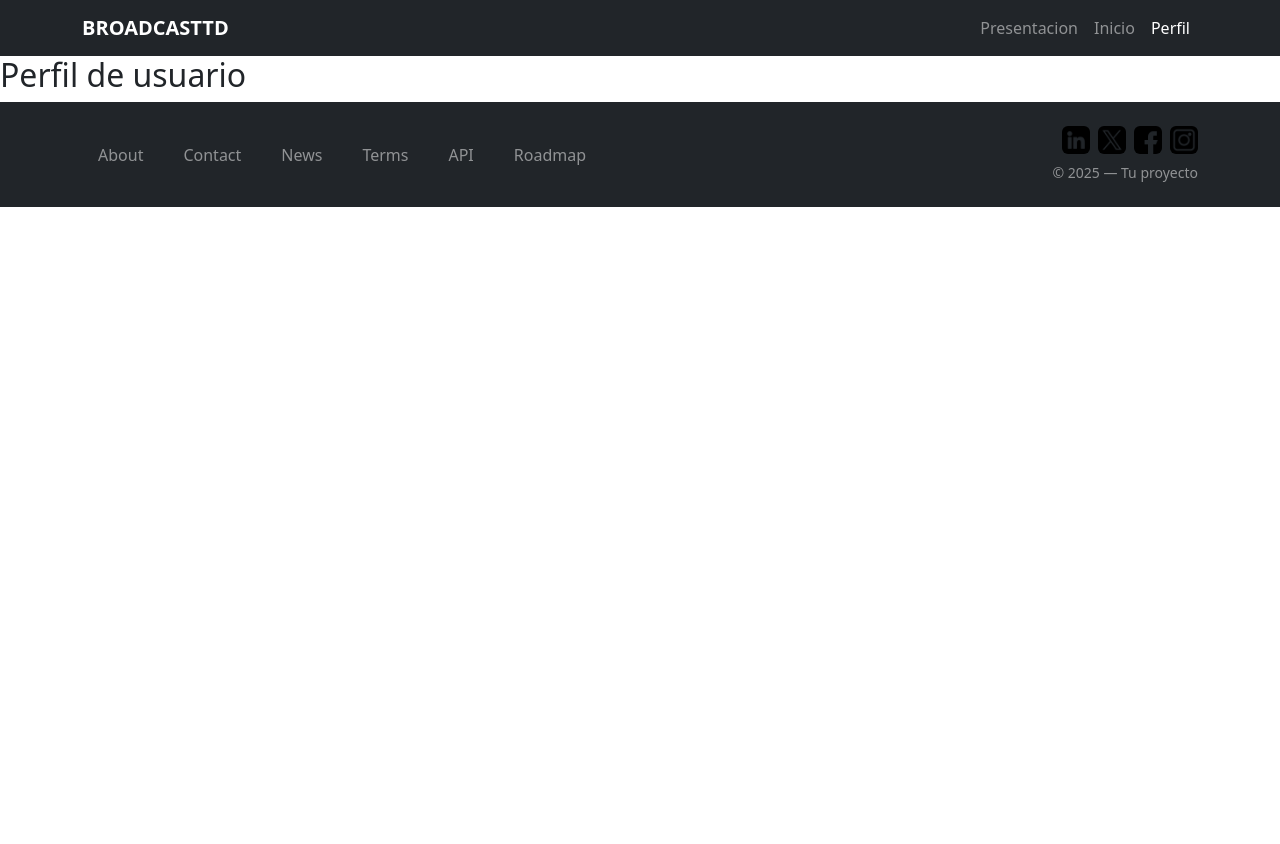
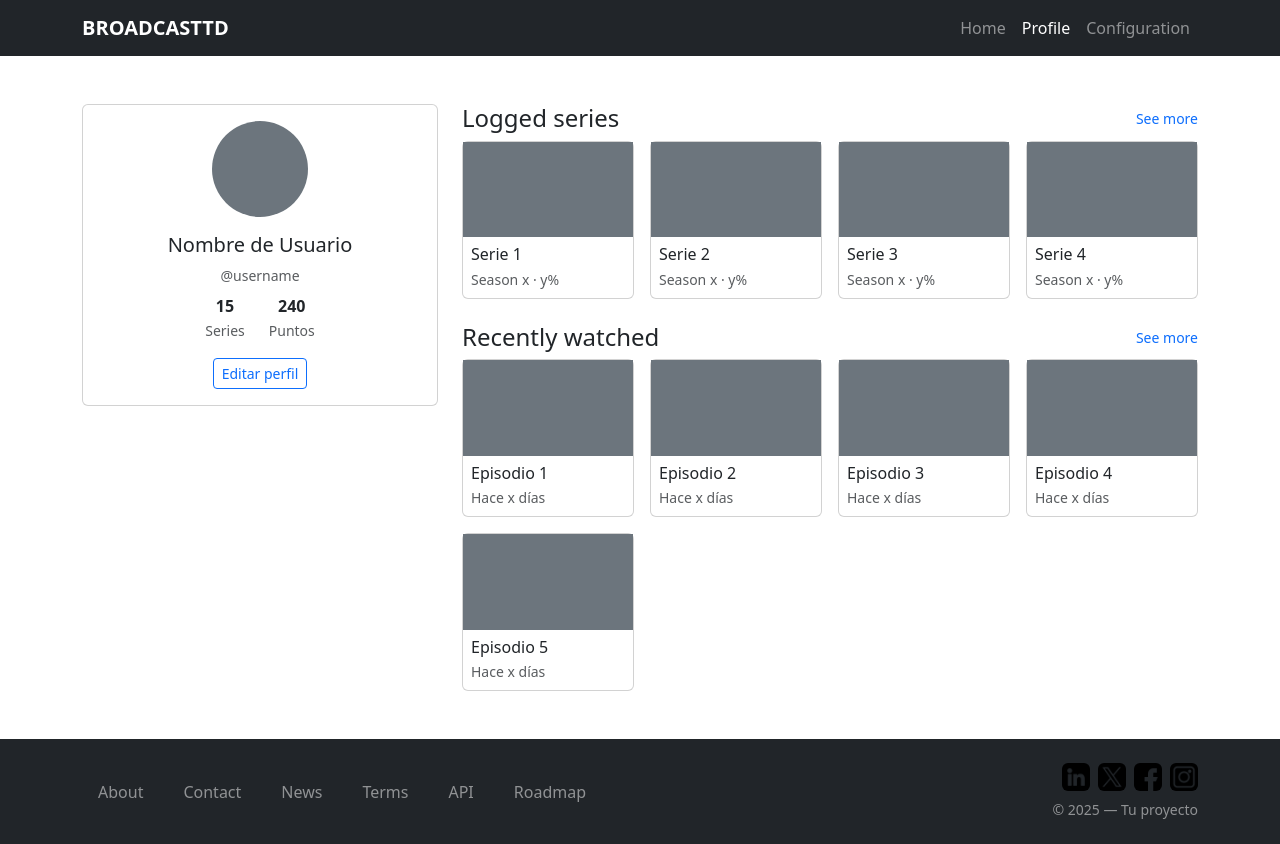
Before and after one commit to arodovi852/ProyectoIntermodularGrupal, a React (Vite) app in the folder frontend/: page /Profile in a window 1280 px wide. Before the commit the page ends 800 px from the top, so only its background shows below. Built offline with nearby package versions, Linux system fonts and the light colour scheme.

Commit message:
Renombrar componentes y actualizar rutas en la aplicación

```diff
--- a/frontend/src/components/Header.jsx
+++ b/frontend/src/components/Header.jsx
@@ -31,18 +31,7 @@ function Header() {
                     isActive ? "nav-link active text-white" : "nav-link text-white-50"
                   }
                 >
-                  Presentacion
-                </NavLink>
-              </li>
-
-              <li className="nav-item">
-                <NavLink
-                  to="/Home"
-                  className={({ isActive }) =>
-                    isActive ? "nav-link active text-white" : "nav-link text-white-50"
-                  }
-                >
-                  Inicio
+                  Home
                 </NavLink>
               </li>
 
@@ -53,7 +42,18 @@ function Header() {
                     isActive ? "nav-link active text-white" : "nav-link text-white-50"
                   }
                 >
-                  Perfil
+                  Profile
+                </NavLink>
+              </li>
+
+              <li className="nav-item">
+                <NavLink
+                  to="/Configuration"
+                  className={({ isActive }) =>
+                    isActive ? "nav-link active text-white" : "nav-link text-white-50"
+                  }
+                >
+                  Configuration
                 </NavLink>
               </li>
             </ul>
--- a/frontend/src/pages/Configuration.jsx
+++ b/frontend/src/pages/Configuration.jsx
@@ -1,7 +1,7 @@
 function Configuration() {
     return (
         <div>
-            <h1>Inicio</h1>
+            <h1>Configuration</h1>
         </div>
     )
 }
--- a/frontend/src/pages/Profile.jsx
+++ b/frontend/src/pages/Profile.jsx
@@ -1,9 +1,88 @@
+import { NavLink } from "react-router-dom";
+
 function Profile() {
-    return (
-        <div>
-            <h2>Perfil de usuario</h2>
-        </div>
-    )
+  return (
+    <main className="container py-5">
+      <div className="row g-4">
+        <aside className="col-12 col-md-4">
+          <div className="card">
+            <div className="card-body text-center">
+              <div
+                className="rounded-circle bg-secondary mb-3 mx-auto"
+                style={{ width: 96, height: 96 }}
+                aria-hidden="true"
+              />
+              <h5 className="card-title">Nombre de Usuario</h5>
+              <p className="text-muted small mb-2">@username</p>
+
+              <div className="d-flex justify-content-center gap-4 mb-3">
+                <div className="text-center">
+                  <div className="fw-bold">15</div>
+                  <small className="text-muted">Series</small>
+                </div>
+                <div className="text-center">
+                  <div className="fw-bold">240</div>
+                  <small className="text-muted">Puntos</small>
+                </div>
+              </div>
+
+              <NavLink to="/EditProfile" className="btn btn-outline-primary btn-sm">
+                Editar perfil
+              </NavLink>
+            </div>
+          </div>
+        </aside>
+
+        <section className="col-12 col-md-8">
+          <div className="mb-4">
+            <div className="d-flex justify-content-between align-items-center mb-2">
+              <h4 className="mb-0">Logged series</h4>
+              <NavLink to="/Logged" className="small text-decoration-none">
+                See more
+              </NavLink>
+            </div>
+
+            <div className="row g-3">
+              {Array.from({ length: 4 }).map((_, i) => (
+                <article key={i} className="col-6 col-md-3">
+                  <div className="card h-100">
+                    <div className="ratio ratio-16x9 bg-secondary" />
+                    <div className="card-body p-2">
+                      <h6 className="card-title mb-1">Serie {i + 1}</h6>
+                      <p className="small text-muted mb-0">Season x · y%</p>
+                    </div>
+                  </div>
+                </article>
+              ))}
+            </div>
+          </div>
+
+          <div>
+            <div className="d-flex justify-content-between align-items-center mb-2">
+              <h4 className="mb-0">Recently watched</h4>
+              <NavLink to="/Recently" className="small text-decoration-none">
+                See more
+              </NavLink>
+            </div>
+
+            <div className="row g-3">
+              {Array.from({ length: 5 }).map((_, i) => (
+                <article key={`r-${i}`} className="col-6 col-md-4 col-lg-3">
+                  <div className="card h-100">
+                    <div className="ratio ratio-16x9 bg-secondary" />
+                    <div className="card-body p-2">
+                      <h6 className="card-title mb-1">Episodio {i + 1}</h6>
+                      <p className="small text-muted mb-0">Hace x días</p>
+                    </div>
+                  </div>
+                </article>
+              ))}
+            </div>
+          </div>
+        </section>
+      </div>
+    </main>
+  );
 }
 
-export default Profile
+export default Profile;
--- a/frontend/src/router/Router.jsx
+++ b/frontend/src/router/Router.jsx
@@ -1,5 +1,5 @@
 import { createBrowserRouter } from "react-router";
-import Home from "../pages/Configuration.jsx";
+import Home from "../pages/Home.jsx";
 import Login from "../pages/Login.jsx";
 import Register from "../pages/Register.jsx";
 import LayoutRoot from "../layouts/LayoutRoot.jsx";
```
Also changed, not shown: frontend/src/pages/Item.jsx (added, +9 -0 lines).
